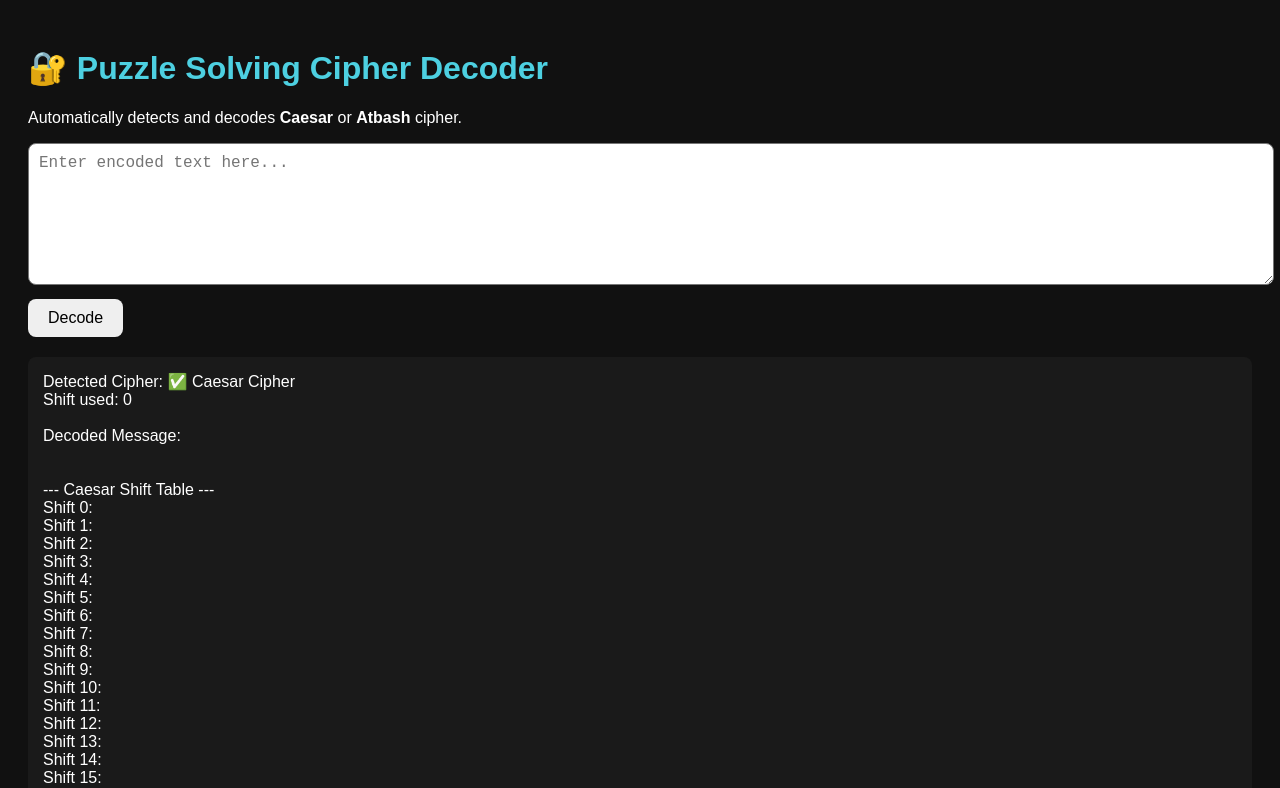
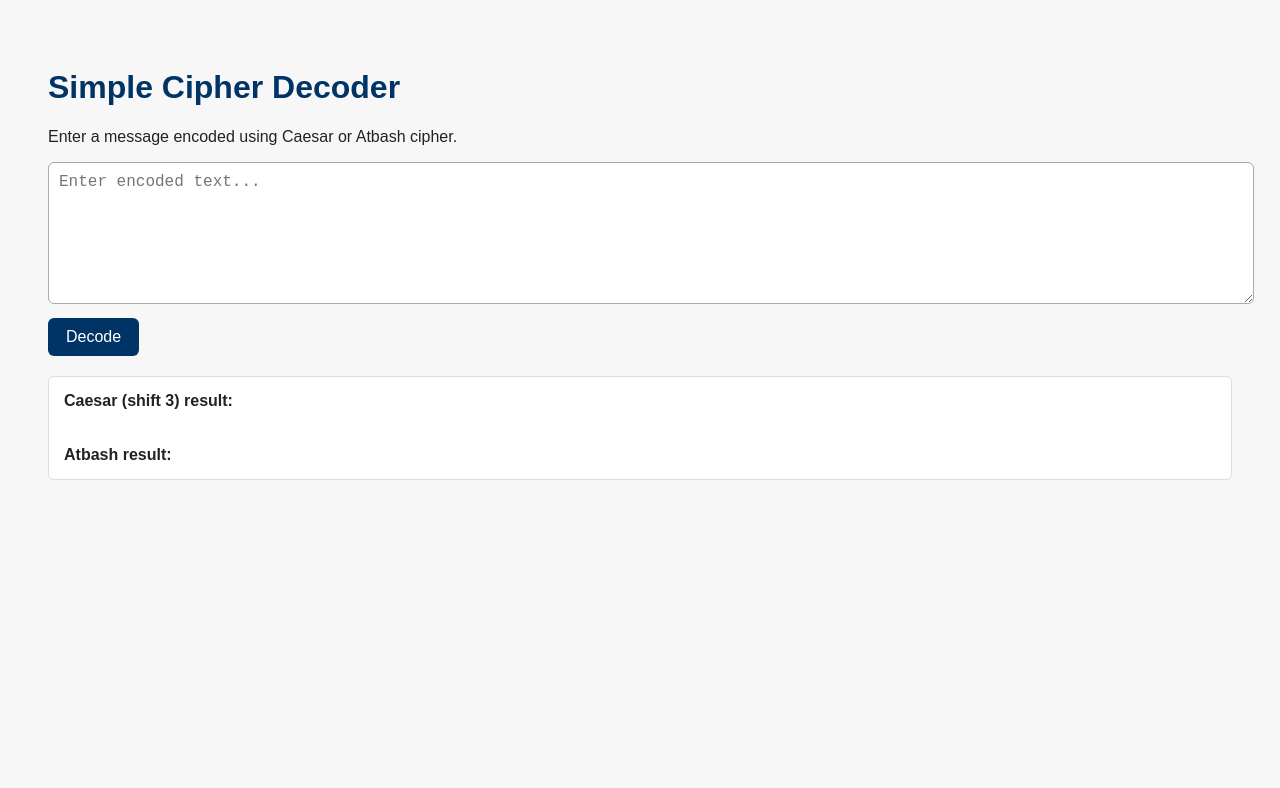
Before and after one commit to howardzhuangg/puzzle-solving-decipher, a plain HTML site: page index.html in a window 1280 px wide. Both pictures are taken after a click on the button "Decode". Shown: the top 788 px of the page. Drawn offline with Linux system fonts and the light colour scheme.

Commit message:
Update index.html

```diff
--- a/index.html
+++ b/index.html
@@ -2,91 +2,55 @@
 <html>
 <head>
 <meta charset="UTF-8">
-<title>Puzzle Solving Decipher</title>
+<title>Simple Cipher Decoder</title>
 <style>
-    body { font-family: Arial, sans-serif; background:#111; color:white; padding:20px; }
-    h1 { color:#4dd0e1; }
-    textarea { width:100%; height:120px; font-size:16px; padding:10px; border-radius:8px; }
-    button { margin-top:10px; padding:10px 20px; font-size:16px; cursor:pointer; border-radius:8px; border:none; }
-    .output { background:#1a1a1a; margin-top:20px; padding:15px; border-radius:8px; white-space:pre-wrap; }
+  body { font-family: Arial, sans-serif; background:#f7f7f7; padding:40px; color:#222; }
+  h1 { color:#003366; }
+  textarea { width:100%; height:120px; padding:10px; font-size:16px; border-radius:6px; border:1px solid #aaa; }
+  button { margin-top:10px; padding:10px 18px; font-size:16px; border-radius:6px; cursor:pointer; background:#003366; color:white; border:none; }
+  .box { background:white; padding:15px; border-radius:6px; border:1px solid #ddd; margin-top:20px; }
 </style>
 </head>
 
 <body>
 
-<h1>🔐 Puzzle Solving Cipher Decoder</h1>
-<p>Automatically detects and decodes <b>Caesar</b> or <b>Atbash</b> cipher.</p>
+<h1>Simple Cipher Decoder</h1>
+<p>Enter a message encoded using Caesar or Atbash cipher.</p>
 
-<textarea id="inputText" placeholder="Enter encoded text here..."></textarea>
-<button onclick="decodeMessage()">Decode</button>
+<textarea id="inputText" placeholder="Enter encoded text..."></textarea>
+<br>
+<button onclick="decode()">Decode</button>
 
-<div class="output" id="result"></div>
+<div class="box" id="output"></div>
 
 <script>
-// Atbash Cipher decode
-function atbashDecode(str) {
-    const alphabet = "ABCDEFGHIJKLMNOPQRSTUVWXYZ";
-    const reversed = "ZYXWVUTSRQPONMLKJIHGFEDCBA";
-    return str.toUpperCase().split("").map(ch => {
-        let i = alphabet.indexOf(ch);
-        return i >= 0 ? reversed[i] : ch;
-    }).join("");
+// Atbash cipher decode
+function atbash(text) {
+  const alphabet = "ABCDEFGHIJKLMNOPQRSTUVWXYZ";
+  const reverse =  "ZYXWVUTSRQPONMLKJIHGFEDCBA";
+  return text.toUpperCase().split("").map(c => {
+    let i = alphabet.indexOf(c);
+    return i >= 0 ? reverse[i] : c;
+  }).join("");
 }
 
-// Caesar shift by n
-function caesarShift(str, n) {
-    return str.toUpperCase().replace(/[A-Z]/g, c =>
-        String.fromCharCode((c.charCodeAt(0) - 65 + n + 26) % 26 + 65)
-    );
+// Caesar cipher decode (assume shift of 3 for simplicity)
+function caesar(text) {
+  return text.toUpperCase().replace(/[A-Z]/g, c =>
+    String.fromCharCode((c.charCodeAt(0) - 65 - 3 + 26) % 26 + 65)
+  );
 }
 
-// Score text based on common English words
-function scoreText(text) {
-    const commonWords = ["THE","AND","TO","OF","BE","IN","THAT","IT","IS","YOU","ARE"];
-    return commonWords.filter(w => text.includes(w)).length;
-}
+function decode() {
+  let input = document.getElementById("inputText").value.toUpperCase();
 
-// Detect best Caesar shift
-function bestCaesarDecode(str) {
-    let bestScore = -1, bestResult = "", bestShift = 0;
-    for (let s = 0; s < 26; s++) {
-        let decoded = caesarShift(str, -s);
-        let score = scoreText(decoded);
-        if (score > bestScore) {
-            bestScore = score;
-            bestResult = decoded;
-            bestShift = s;
-        }
-    }
-    return { shift: bestShift, text: bestResult };
-}
+  let caesarResult = caesar(input);
+  let atbashResult = atbash(input);
 
-function decodeMessage() {
-    let input = document.getElementById("inputText").value.toUpperCase();
-
-    let atbash = atbashDecode(input);
-    let caesar = bestCaesarDecode(input);
-
-    let scoreA = scoreText(atbash);
-    let scoreC = scoreText(caesar.text);
-
-    let result = "";
-    if (scoreA > scoreC) {
-        result += "Detected Cipher: ✅ Atbash\n\n";
-        result += "Decoded Message:\n" + atbash;
-    } else {
-        result += "Detected Cipher: ✅ Caesar Cipher\n";
-        result += "Shift used: " + caesar.shift + "\n\n";
-        result += "Decoded Message:\n" + caesar.text;
-    }
-
-    // Also show all Caesar shifts for demonstration
-    result += "\n\n--- Caesar Shift Table ---\n";
-    for (let s = 0; s < 26; s++) {
-        result += "Shift " + s + ": " + caesarShift(input, -s) + "\n";
-    }
-
-    document.getElementById("result").textContent = result;
+  // Display both clearly
+  document.getElementById("output").innerHTML =
+    "<b>Caesar (shift 3) result:</b><br>" + caesarResult + "<br><br>" +
+    "<b>Atbash result:</b><br>" + atbashResult;
 }
 </script>
 
```
